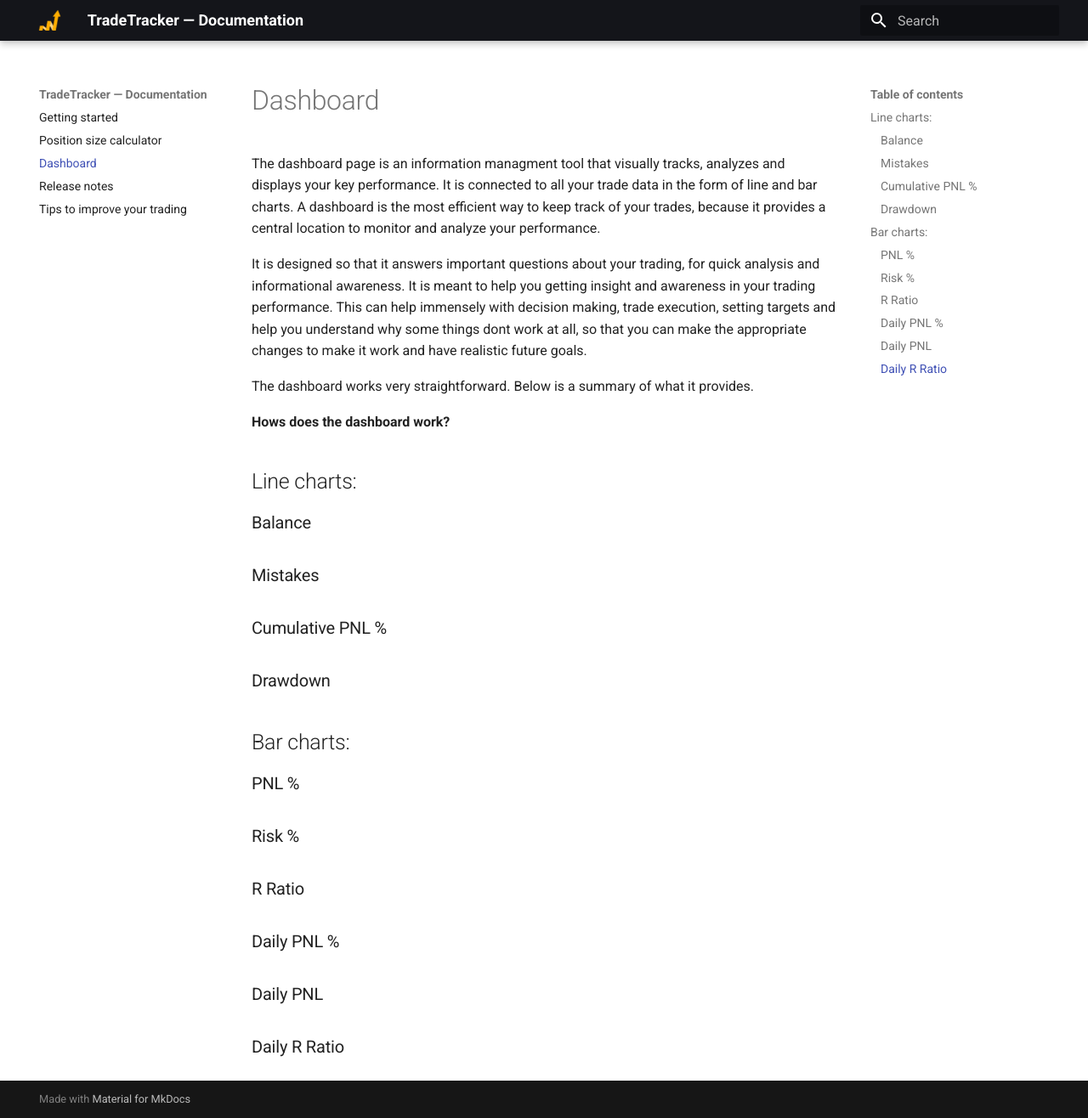
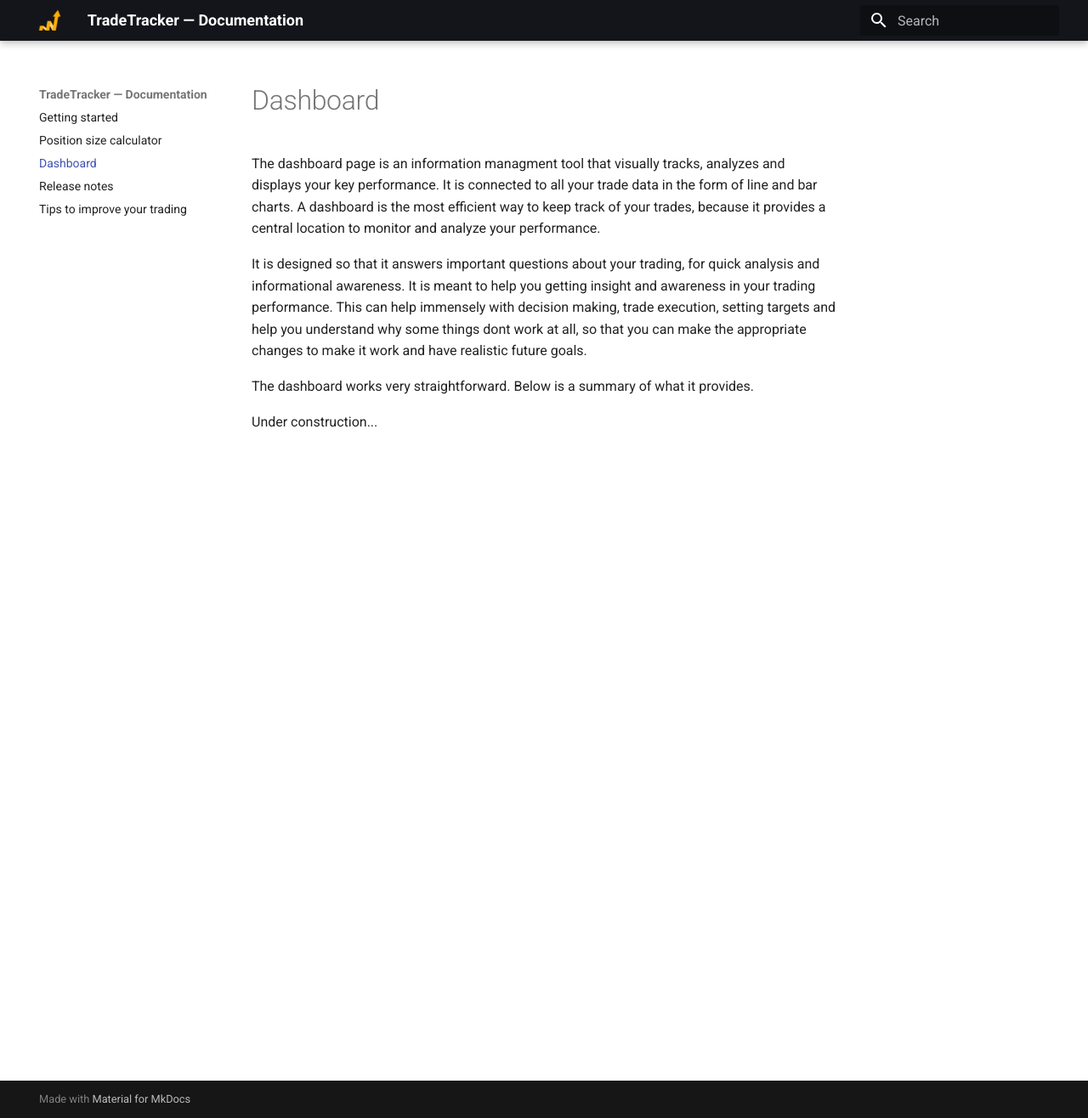
Before and after one commit to TradeTracker/docs, an MkDocs documentation site: the page built from docs/dashboard.md, in a window 1280 px wide and 1316 px high. Shown: the whole window at 85% size. Built offline with MkDocs 1.6.1 and Material for MkDocs 9.7.7, drawn with Linux system fonts in a browser that asks for light colours.

Commit message:
dashboard doc.

```diff
--- a/docs/dashboard.md
+++ b/docs/dashboard.md
@@ -6,29 +6,4 @@
 
 The dashboard works very straightforward. Below is a summary of what it provides.
 
-**Hows does the dashboard work?**
-
-## Line charts:
-
-### Balance
-
-### Mistakes
-
-### Cumulative PNL %
-
-### Drawdown
-
-
-## Bar charts:
-
-### PNL %
-
-### Risk %
-
-### R Ratio
-
-### Daily PNL %
-
-### Daily PNL
-
-### Daily R Ratio
+Under construction...
```
